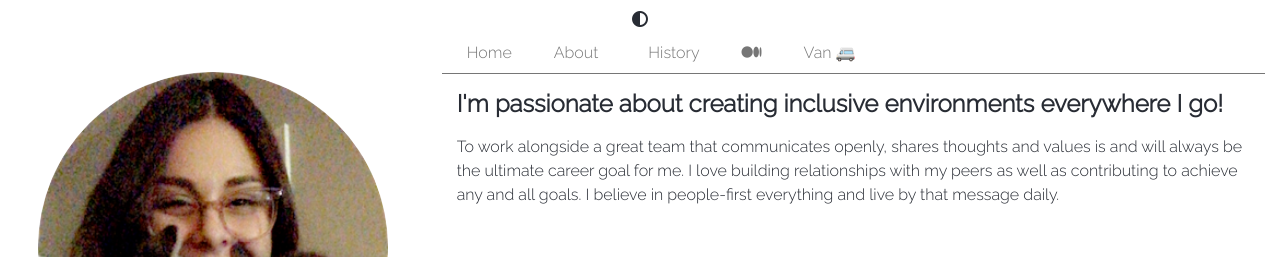
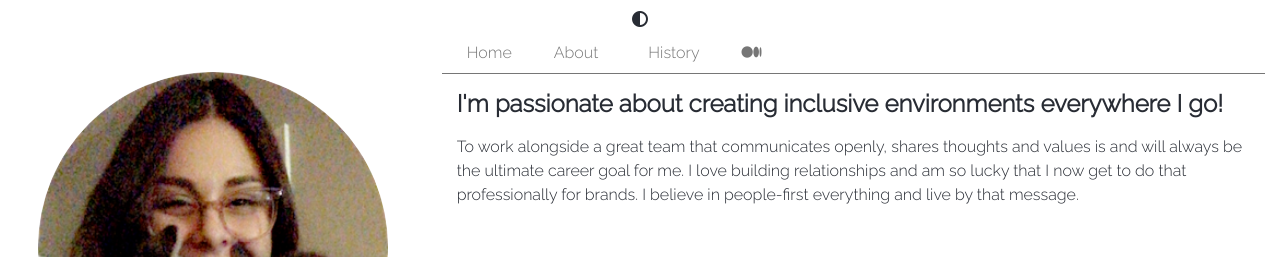
Before and after one commit to hnbarr/heatherbarr, a React (Create React App) app: page / in a window 1280 px wide. Shown: the top 257 px of the page. Built offline with nearby package versions, Linux system fonts and the light colour scheme.

Commit message:
updates to nav

```diff
--- a/src/components/Home.js
+++ b/src/components/Home.js
@@ -12,8 +12,8 @@ export default class Home extends Component {
                     <div className="col-12">
                         <p>
                             To work alongside a great team that communicates openly, shares thoughts and values is and will always
-                            be the ultimate career goal for me. I love building relationships with my peers as well as contributing to achieve any and all goals.
-                            I believe in people-first everything and live by that message daily.
+                            be the ultimate career goal for me. I love building relationships and am so lucky that I now get to do that professionally for brands.
+                            I believe in people-first everything and live by that message.
                         </p>
                     </div>
                     <div className="col-12 text-center">
--- a/src/components/NavTabs.js
+++ b/src/components/NavTabs.js
@@ -19,9 +19,9 @@ export default class NavTabs extends Component {
                 <li className="nav-item mr-2">
                     <NavLink className="nav-link" activeClassName="active" to="/Stories"><i className="fab fa-medium-m"></i><span className="sr-only">medium</span></NavLink>
                 </li>
-                <li className="nav-item mr-2">
+                {/* <li className="nav-item mr-2">
                     <NavLink className="nav-link" activeClassName="active" to="/MyVan">Van 🚐</NavLink>
-                </li>
+                </li> */}
             </ul>
         )
     }
--- a/src/components/Navbar.js
+++ b/src/components/Navbar.js
@@ -11,7 +11,7 @@ export default class Navbar extends Component {
                     <a className="nav-item nav-link" href="/History">Resume</a>
                     <a className="nav-item nav-link" href="/About">About</a>
                     <a className="nav-item nav-link" href="/Stories">Stories</a>
-                    <a className="nav-item nav-link" href="/MyVan">Van 🚐</a>
+                    {/* <a className="nav-item nav-link" href="/MyVan">Van 🚐</a> */}
                     </div>
                 </div>
             </nav>
```
